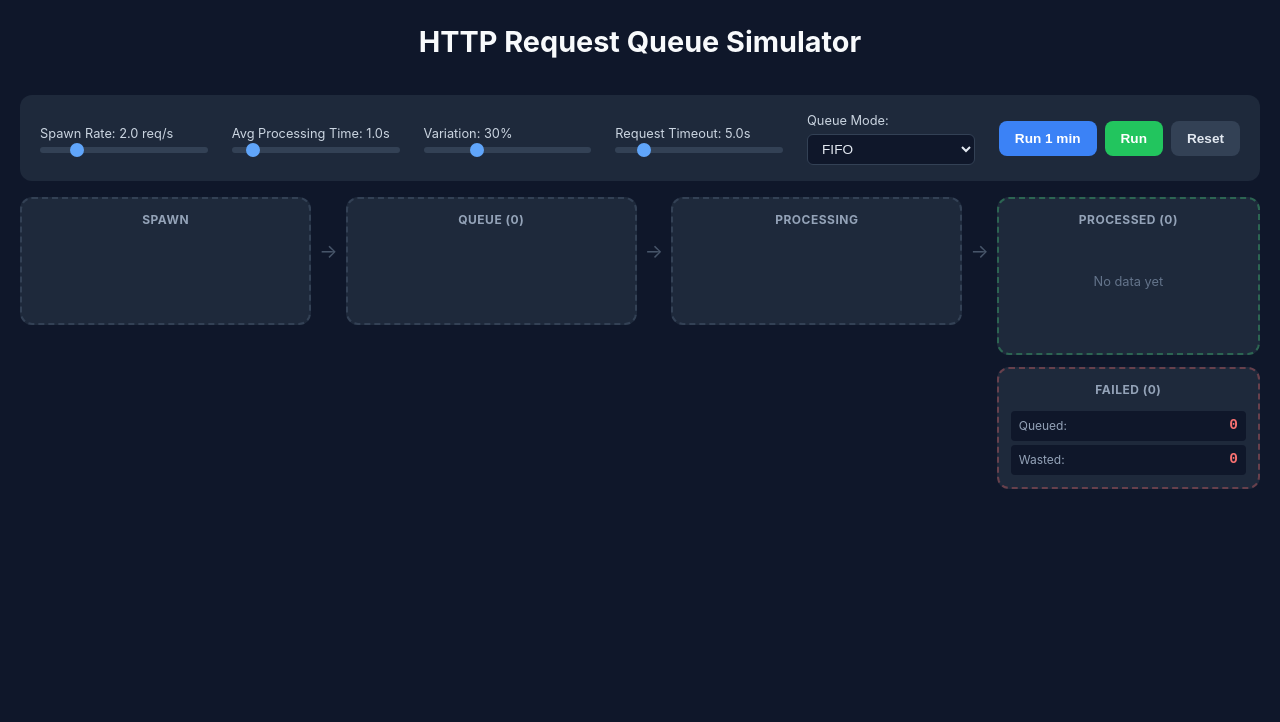
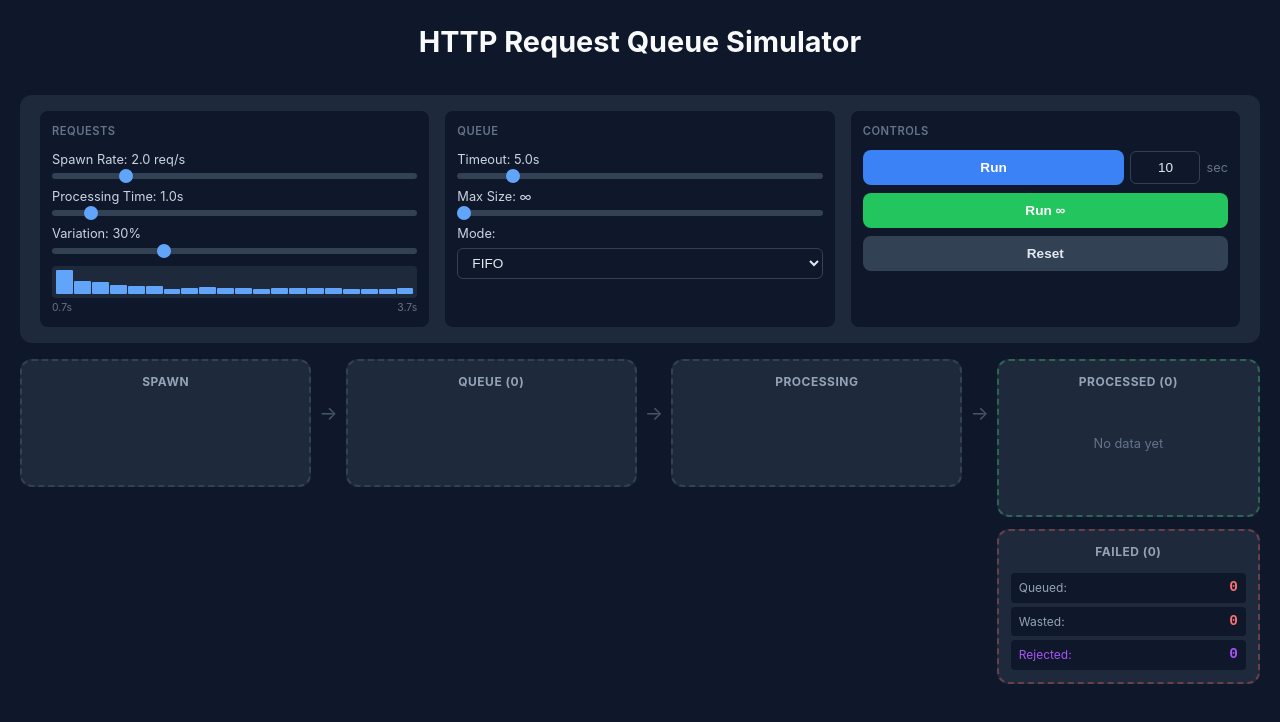
Before and after one commit to ipeterov/queue-demo, a React (Vite) app: page / in a window 1280 px wide. Shown: the top 722 px of the page. Built offline with nearby package versions, Linux system fonts and the light colour scheme.

Commit message:
Add max queue size and style improvements

```diff
--- a/src/App.css
+++ b/src/App.css
@@ -78,14 +78,65 @@ header p {
 
 .settings-row {
   display: flex;
-  align-items: center;
-  gap: 24px;
+  align-items: stretch;
+  gap: 16px;
   flex-wrap: wrap;
 }
 
+.settings-group-container {
+  background: #0f172a;
+  border-radius: 8px;
+  padding: 12px;
+  flex: 1;
+  min-width: 200px;
+}
+
+.settings-group-label {
+  font-size: 0.7rem;
+  text-transform: uppercase;
+  letter-spacing: 0.5px;
+  color: #64748b;
+  margin-bottom: 10px;
+  font-weight: 600;
+}
+
+.settings-group-content {
+  display: flex;
+  flex-direction: column;
+  gap: 8px;
+}
+
+.distribution-preview {
+  margin-top: 4px;
+}
+
+.distribution-chart {
+  display: flex;
+  align-items: flex-end;
+  gap: 1px;
+  height: 32px;
+  background: #1e293b;
+  border-radius: 4px;
+  padding: 4px;
+}
+
+.distribution-bar {
+  flex: 1;
+  background: #60a5fa;
+  border-radius: 1px;
+  min-height: 1px;
+}
+
+.distribution-labels {
+  display: flex;
+  justify-content: space-between;
+  font-size: 0.65rem;
+  color: #64748b;
+  margin-top: 2px;
+}
+
 .setting-group {
-  flex: 1;
-  min-width: 150px;
+  flex: none;
 }
 
 .setting-group label {
@@ -127,8 +178,45 @@ header p {
 
 .setting-buttons {
   display: flex;
+  flex-direction: column;
   gap: 8px;
-  flex-shrink: 0;
+}
+
+.timed-run-control {
+  display: flex;
+  align-items: center;
+  gap: 6px;
+  width: 100%;
+}
+
+.timed-run-control .timed-btn {
+  flex: 1;
+}
+
+.duration-input {
+  width: 70px;
+  padding: 8px 6px;
+  border-radius: 6px;
+  border: 1px solid #334155;
+  background: #0f172a;
+  color: #e2e8f0;
+  font-size: 0.85rem;
+  text-align: center;
+}
+
+.duration-input::-webkit-inner-spin-button,
+.duration-input::-webkit-outer-spin-button {
+  -webkit-appearance: none;
+  margin: 0;
+}
+
+.duration-input::placeholder {
+  color: #64748b;
+}
+
+.duration-unit {
+  font-size: 0.8rem;
+  color: #64748b;
 }
 
 .timed-btn, .toggle-btn, .reset-btn {
@@ -283,6 +371,14 @@ header p {
   font-family: monospace;
 }
 
+.failed-label.rejected {
+  color: #a855f7;
+}
+
+.failed-value.rejected {
+  color: #a855f7;
+}
+
 .processed-zone {
   flex: 1;
   border-color: #4ade8055;
--- a/src/components/RequestBlock.tsx
+++ b/src/components/RequestBlock.tsx
@@ -81,6 +81,21 @@ export const RequestBlock = ({ request, targetPosition, queueTimeout, width }: P
     }
   }, [request.status]);
 
+  // Rejected animation (queue was full)
+  useEffect(() => {
+    if (!blockRef.current) return;
+
+    if (request.status === 'rejected') {
+      animate(blockRef.current, {
+        scale: [1, 0],
+        opacity: [1, 0],
+        rotate: '-15deg',
+        duration: 800,
+        easing: 'easeInBack',
+      });
+    }
+  }, [request.status]);
+
   // Completion animation
   useEffect(() => {
     if (!blockRef.current) return;
@@ -142,6 +157,8 @@ export const RequestBlock = ({ request, targetPosition, queueTimeout, width }: P
         return '#f87171'; // red - server finished but response was wasted
       case 'dropped':
         return '#f87171';
+      case 'rejected':
+        return '#a855f7'; // purple - queue was full
       case 'completed':
         return '#4ade80';
       default:
@@ -165,6 +182,8 @@ export const RequestBlock = ({ request, targetPosition, queueTimeout, width }: P
       case 'wasted':
         return 25;
       case 'dropped':
+        return 25;
+      case 'rejected':
         return 25;
       case 'queued':
       default:
--- a/src/components/Settings.tsx
+++ b/src/components/Settings.tsx
@@ -1,3 +1,4 @@
+import { useMemo } from 'react';
 import type { Settings as SettingsType } from '../types';
 
 interface Props {
@@ -9,9 +10,42 @@ interface Props {
 }
 
 export const Settings = ({ settings, onChange, onToggle, onStartTimed, onReset }: Props) => {
+  // Generate distribution preview
+  const distributionBars = useMemo(() => {
+    const { avgProcessingTime, variation } = settings;
+    const minMultiplier = 1 - variation * 0.9;
+    const maxMultiplier = 1 + variation * 9;
+    const minTime = avgProcessingTime * minMultiplier;
+    const maxTime = avgProcessingTime * maxMultiplier;
+
+    // Create buckets for histogram
+    const numBuckets = 20;
+    const buckets = new Array(numBuckets).fill(0);
+    const samples = 1000;
+
+    for (let i = 0; i < samples; i++) {
+      const random = Math.random();
+      const skewed = Math.pow(random, 1.5);
+      const multiplier = minMultiplier + skewed * (maxMultiplier - minMultiplier);
+      const time = avgProcessingTime * multiplier;
+      const bucketIndex = Math.min(
+        numBuckets - 1,
+        Math.floor(((time - minTime) / (maxTime - minTime)) * numBuckets)
+      );
+      buckets[bucketIndex]++;
+    }
+
+    const maxBucket = Math.max(...buckets);
+    return { buckets, maxBucket, minTime, maxTime };
+  }, [settings.avgProcessingTime, settings.variation]);
+
   return (
     <div className="settings-panel">
       <div className="settings-row">
+        {/* Request generation settings */}
+        <div className="settings-group-container">
+          <div className="settings-group-label">Requests</div>
+          <div className="settings-group-content">
             <div className="setting-group">
               <label>
                 Spawn Rate: {settings.spawnRate.toFixed(1)} req/s
@@ -28,7 +62,7 @@ export const Settings = ({ settings, onChange, onToggle, onStartTimed, onReset }
 
             <div className="setting-group">
               <label>
-            Avg Processing Time: {(settings.avgProcessingTime / 1000).toFixed(1)}s
+                Processing Time: {(settings.avgProcessingTime / 1000).toFixed(1)}s
                 <input
                   type="range"
                   min="100"
@@ -54,9 +88,31 @@ export const Settings = ({ settings, onChange, onToggle, onStartTimed, onReset }
               </label>
             </div>
 
+            <div className="distribution-preview">
+              <div className="distribution-chart">
+                {distributionBars.buckets.map((count, i) => (
+                  <div
+                    key={i}
+                    className="distribution-bar"
+                    style={{ height: `${(count / distributionBars.maxBucket) * 100}%` }}
+                  />
+                ))}
+              </div>
+              <div className="distribution-labels">
+                <span>{(distributionBars.minTime / 1000).toFixed(1)}s</span>
+                <span>{(distributionBars.maxTime / 1000).toFixed(1)}s</span>
+              </div>
+            </div>
+          </div>
+        </div>
+
+        {/* Queue settings */}
+        <div className="settings-group-container">
+          <div className="settings-group-label">Queue</div>
+          <div className="settings-group-content">
             <div className="setting-group">
               <label>
-            Request Timeout: {(settings.queueTimeout / 1000).toFixed(1)}s
+                Timeout: {(settings.queueTimeout / 1000).toFixed(1)}s
                 <input
                   type="range"
                   min="1000"
@@ -70,7 +126,21 @@ export const Settings = ({ settings, onChange, onToggle, onStartTimed, onReset }
 
             <div className="setting-group">
               <label>
-            Queue Mode:
+                Max Size: {settings.maxQueueSize === 0 ? '∞' : settings.maxQueueSize}
+                <input
+                  type="range"
+                  min="0"
+                  max="50"
+                  step="1"
+                  value={settings.maxQueueSize}
+                  onChange={e => onChange({ ...settings, maxQueueSize: parseInt(e.target.value) })}
+                />
+              </label>
+            </div>
+
+            <div className="setting-group">
+              <label>
+                Mode:
                 <select
                   value={settings.queueMode}
                   onChange={e => onChange({ ...settings, queueMode: e.target.value as 'FIFO' | 'LIFO' })}
@@ -80,20 +150,40 @@ export const Settings = ({ settings, onChange, onToggle, onStartTimed, onReset }
                 </select>
               </label>
             </div>
+          </div>
+        </div>
 
+        {/* Control buttons */}
+        <div className="settings-group-container">
+          <div className="settings-group-label">Controls</div>
           <div className="setting-buttons">
+            <div className="timed-run-control">
               <button
                 className="timed-btn"
-            onClick={() => onStartTimed(60)}
-            disabled={settings.isRunning}
+                onClick={() => onStartTimed(settings.spawnDuration)}
+                disabled={settings.isRunning || settings.spawnDuration === 0}
               >
-            Run 1 min
+                Run
               </button>
+              <input
+                type="number"
+                className="duration-input"
+                min="1"
+                max="9999"
+                value={settings.spawnDuration || ''}
+                placeholder="∞"
+                onChange={e => {
+                  const val = e.target.value === '' ? 0 : parseInt(e.target.value);
+                  onChange({ ...settings, spawnDuration: Math.max(0, Math.min(9999, val)) });
+                }}
+              />
+              <span className="duration-unit">sec</span>
+            </div>
             <button
               className={`toggle-btn ${settings.isRunning ? 'running' : ''}`}
               onClick={onToggle}
             >
-            {settings.isRunning ? 'Stop' : 'Run'}
+              {settings.isRunning ? 'Stop' : 'Run ∞'}
             </button>
             <button className="reset-btn" onClick={onReset}>
               Reset
@@ -101,5 +191,6 @@ export const Settings = ({ settings, onChange, onToggle, onStartTimed, onReset }
           </div>
         </div>
       </div>
+    </div>
   );
 };
--- a/src/components/SimulationView.tsx
+++ b/src/components/SimulationView.tsx
@@ -131,6 +131,7 @@ export const SimulationView = ({ requests, stats, queueTimeout }: Props) => {
 
       case 'dropped':
       case 'wasted': // goes to failed zone since client got 504
+      case 'rejected': // queue was full
         return {
           x: zones.failed.x,
           y: zones.failed.y,
@@ -179,7 +180,7 @@ export const SimulationView = ({ requests, stats, queueTimeout }: Props) => {
           </div>
 
           <div className="zone failed-zone">
-            <h4>Failed ({stats.dropped + stats.wasted})</h4>
+            <h4>Failed ({stats.dropped + stats.wasted + stats.rejected})</h4>
             <div className="zone-content">
               <div className="failed-breakdown">
                 <div className="failed-stat">
@@ -189,6 +190,10 @@ export const SimulationView = ({ requests, stats, queueTimeout }: Props) => {
                 <div className="failed-stat">
                   <span className="failed-label">Wasted:</span>
                   <span className="failed-value">{stats.wasted}</span>
+                </div>
+                <div className="failed-stat">
+                  <span className="failed-label rejected">Rejected:</span>
+                  <span className="failed-value rejected">{stats.rejected}</span>
                 </div>
               </div>
             </div>
@@ -209,6 +214,7 @@ export const SimulationView = ({ requests, stats, queueTimeout }: Props) => {
               request.status === 'timed_out_processing' ? zones.processing.width :
               request.status === 'dropped' ? zones.failed.width :
               request.status === 'wasted' ? zones.failed.width :
+              request.status === 'rejected' ? zones.failed.width :
               request.status === 'completed' ? zones.processed.width :
               zones.processing.width
             ) : 100}
--- a/src/types.ts
+++ b/src/types.ts
@@ -6,7 +6,7 @@ export interface QueueRequest {
   processingStartedAt?: number;
   completedAt?: number;
   timedOutAt?: number; // when the client got 504 (but server may still be processing)
-  status: 'spawning' | 'queued' | 'processing' | 'completed' | 'dropped' | 'timed_out_processing' | 'wasted';
+  status: 'spawning' | 'queued' | 'processing' | 'completed' | 'dropped' | 'timed_out_processing' | 'wasted' | 'rejected';
 }
 
 export interface Settings {
@@ -15,6 +15,7 @@ export interface Settings {
   variation: number; // 0-1, determines spread of processing times
   queueMode: 'FIFO' | 'LIFO';
   queueTimeout: number; // max time since spawn before dropping (ms) - includes processing time
+  maxQueueSize: number; // max requests in queue, 0 = unlimited
   isRunning: boolean;
   spawnDuration: number; // how long to spawn requests (seconds), 0 = manual stop
 }
@@ -23,5 +24,6 @@ export interface Stats {
   completed: number;
   dropped: number; // timed out while queued (never started processing)
   wasted: number; // timed out during processing (server finished but client got 504)
+  rejected: number; // rejected because queue was full
   totalTimes: number[]; // array of total time from spawn to completion (for histogram)
 }
--- a/src/useSimulation.ts
+++ b/src/useSimulation.ts
@@ -24,6 +24,7 @@ export const useSimulation = () => {
     variation: 0.3,
     queueMode: 'FIFO',
     queueTimeout: 5000,
+    maxQueueSize: 0, // 0 = unlimited
     isRunning: false,
     spawnDuration: 10, // default 10 seconds
   });
@@ -33,6 +34,7 @@ export const useSimulation = () => {
     completed: 0,
     dropped: 0,
     wasted: 0,
+    rejected: 0,
     totalTimes: [],
   });
 
@@ -51,17 +53,29 @@ export const useSimulation = () => {
 
     setRequests(prev => [...prev, newRequest]);
 
-    // After spawn animation, move to queue
+    // After spawn animation, move to queue (or reject if queue is full)
     setTimeout(() => {
-      setRequests(prev =>
-        prev.map(r =>
+      setRequests(prev => {
+        const queuedCount = prev.filter(r => r.status === 'queued').length;
+        const isQueueFull = settings.maxQueueSize > 0 && queuedCount >= settings.maxQueueSize;
+
+        if (isQueueFull) {
+          setStats(s => ({ ...s, rejected: s.rejected + 1 }));
+          return prev.map(r =>
+            r.id === newRequest.id
+              ? { ...r, status: 'rejected' as const }
+              : r
+          );
+        }
+
+        return prev.map(r =>
           r.id === newRequest.id
             ? { ...r, status: 'queued' as const, queuedAt: Date.now() }
             : r
-        )
-      );
+        );
+      });
     }, 800); // spawn animation duration (matches animation)
-  }, [settings.avgProcessingTime, settings.variation]);
+  }, [settings.avgProcessingTime, settings.variation, settings.maxQueueSize]);
 
   // Check for timed out requests - timeout is based on createdAt (total time since spawn)
   const checkTimeouts = useCallback(() => {
@@ -148,7 +162,7 @@ export const useSimulation = () => {
     });
   }, [settings.queueMode]);
 
-  // Clean up completed/dropped/wasted requests after animation
+  // Clean up completed/dropped/wasted/rejected requests after animation
   useEffect(() => {
     const cleanup = setInterval(() => {
       setRequests(prev =>
@@ -160,6 +174,9 @@ export const useSimulation = () => {
             return false;
           }
           if (r.status === 'dropped' && Date.now() - r.createdAt > settings.queueTimeout + 1000) {
+            return false;
+          }
+          if (r.status === 'rejected' && Date.now() - r.createdAt > 1500) {
             return false;
           }
           return true;
@@ -217,7 +234,7 @@ export const useSimulation = () => {
 
   const reset = useCallback(() => {
     setRequests([]);
-    setStats({ completed: 0, dropped: 0, wasted: 0, totalTimes: [] });
+    setStats({ completed: 0, dropped: 0, wasted: 0, rejected: 0, totalTimes: [] });
     processingRef.current = false;
   }, []);
 
```
Lines whose indentation alone changed are shown as unchanged.
